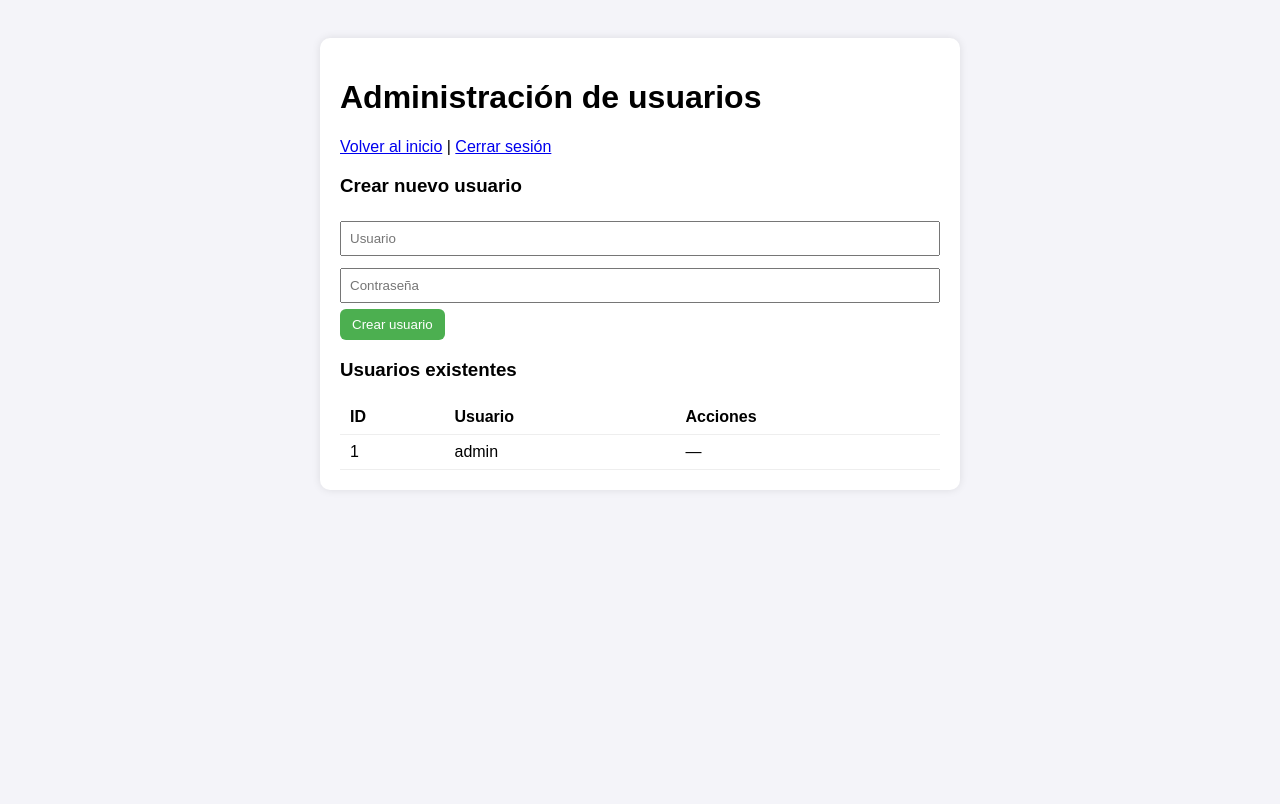
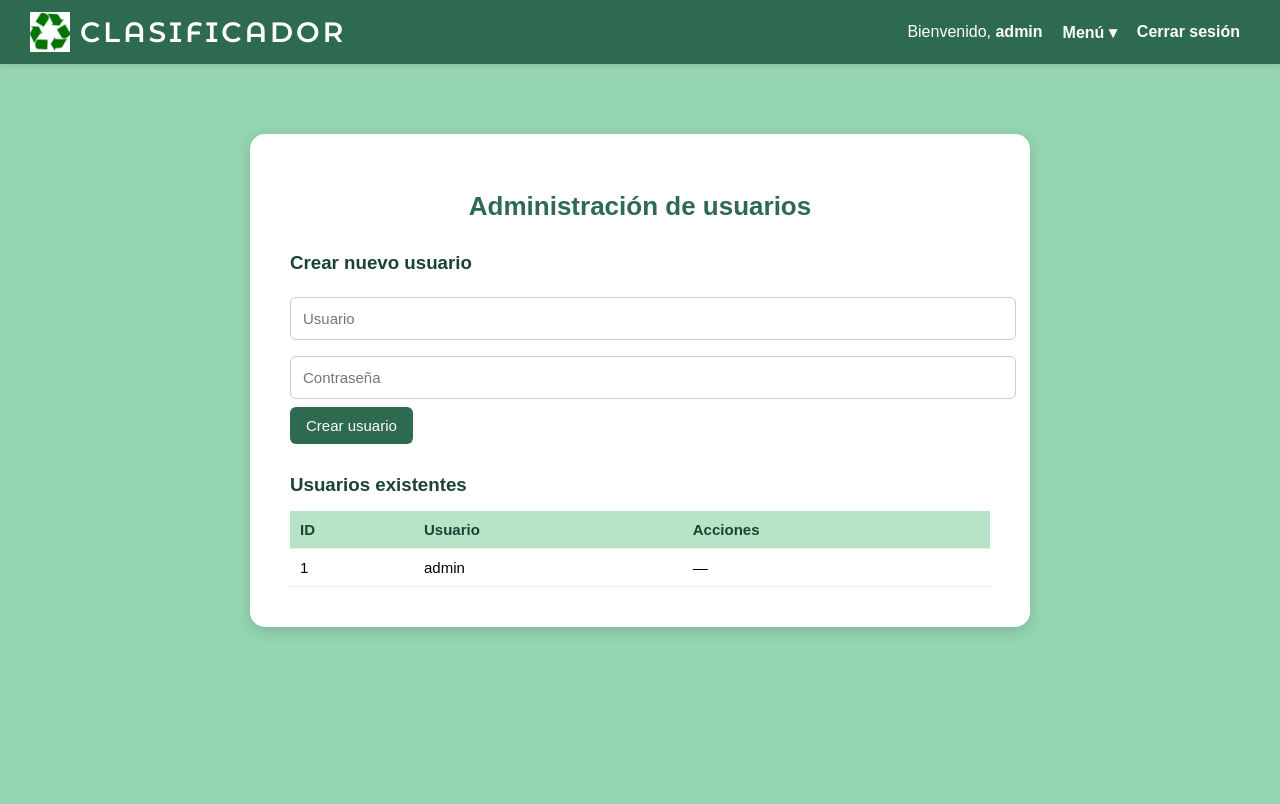
Before and after one commit to JHONATANDAVIDRIVERARIVERA/PROYECTO, a Flask app: page /users in a window 1280 px wide. Before the commit the page ends 457 px from the top, so only its background shows below. Run offline with Flask 2, Linux system fonts and the light colour scheme; a user stored in the database is signed in; data comes from the database, SQL or seed files in the repository.

Commit message:
CAMBIOS EN EL HTML USERS
CAMBIOS PARA QUE SE VEA MEJOR VISUALMENTE EL ADMINISTRADOR DE USUARIOS

```diff
--- a/templates/users.html
+++ b/templates/users.html
@@ -1,27 +1,169 @@
-<!DOCTYPE html>
-<html lang="es">
-<head>
-    <meta charset="UTF-8">
-    <title>Usuarios - Admin</title>
+{% extends 'base.html' %}
+
+{% block title %}Administrar usuarios - Clasificador{% endblock %}
+
+{% block content %}
+
 <style>
-        body { font-family: Arial, sans-serif; background: #f4f4f9; padding: 30px; }
-        .container { background: white; padding: 20px; border-radius: 10px; box-shadow: 0 0 8px rgba(0,0,0,0.1); max-width: 600px; margin: auto; }
-        table { width: 100%; border-collapse: collapse; }
-        th, td { padding: 8px 10px; border-bottom: 1px solid #eee; text-align: left; }
-        input { padding: 8px; width: 100%; margin: 6px 0; box-sizing: border-box; }
-        button { padding: 8px 12px; background: #4CAF50; color: white; border: none; border-radius: 6px; }
-        .success { color: #3c763d; }
-        .error { color: #a94442; }
+    body {
+        background-color: #95d5b2; /* Fondo verde reciclaje */
+        margin: 0;
+        font-family: 'Poppins', sans-serif;
+    }
+
+    .user-container {
+        display: flex;
+        justify-content: center;
+        align-items: flex-start;
+        min-height: calc(100vh - 120px);
+        padding: 40px 20px;
+        box-sizing: border-box;
+    }
+
+    .user-card {
+        background: white;
+        padding: 40px;
+        border-radius: 15px;
+        box-shadow: 0 4px 15px rgba(0,0,0,0.15);
+        width: 700px;
+        max-width: 95%;
+    }
+
+    h1 {
+        color: #2d6a4f;
+        font-size: 26px;
+        margin-bottom: 20px;
+        text-align: center;
+    }
+
+    h3 {
+        color: #1b4332;
+        margin-top: 30px;
+        margin-bottom: 15px;
+    }
+
+    a {
+        color: #2d6a4f;
+        text-decoration: none;
+        font-weight: 600;
+    }
+
+    a:hover {
+        text-decoration: underline;
+    }
+
+    /* Mensajes flash */
+    .msg {
+        margin-bottom: 15px;
+    }
+
+    .error {
+        color: #b02a37;
+        background: #f8d7da;
+        padding: 10px;
+        border-radius: 6px;
+    }
+
+    .success {
+        color: #0f5132;
+        background: #d1e7dd;
+        padding: 10px;
+        border-radius: 6px;
+    }
+
+    /* Formulario */
+    form {
+        margin-bottom: 20px;
+    }
+
+    input[type="text"], input[type="password"] {
+        width: 100%;
+        padding: 12px;
+        margin: 8px 0;
+        border: 1px solid #ccc;
+        border-radius: 6px;
+        font-size: 15px;
+        outline: none;
+        transition: border-color 0.3s;
+    }
+
+    input[type="text"]:focus, input[type="password"]:focus {
+        border-color: #2d6a4f;
+    }
+
+    button {
+        background: #2d6a4f;
+        color: white;
+        border: none;
+        border-radius: 6px;
+        padding: 10px 16px;
+        cursor: pointer;
+        font-size: 15px;
+        transition: background 0.3s;
+    }
+
+    button:hover {
+        background: #1b4332;
+    }
+
+    /* Tabla */
+    table {
+        width: 100%;
+        border-collapse: collapse;
+        margin-top: 15px;
+    }
+
+    th, td {
+        padding: 10px;
+        border-bottom: 1px solid #eee;
+        text-align: left;
+        font-size: 15px;
+    }
+
+    th {
+        background: #b7e4c7;
+        color: #1b4332;
+    }
+
+    tr:hover {
+        background: #f9f9f9;
+    }
+
+    /* Responsive */
+    @media (max-width: 600px) {
+        .user-card {
+            padding: 25px;
+        }
+
+        table, thead, tbody, th, td, tr {
+            display: block;
+        }
+
+        th {
+            display: none;
+        }
+
+        td {
+            padding: 10px 0;
+            border-bottom: 1px solid #ddd;
+        }
+
+        td::before {
+            content: attr(data-label);
+            font-weight: 600;
+            color: #2d6a4f;
+            display: block;
+        }
+    }
 </style>
-</head>
-<body>
-    <div class="container">
+
+<div class="user-container">
+    <div class="user-card">
         <h1>Administración de usuarios</h1>
-        <p><a href="{{ url_for('index') }}">Volver al inicio</a> | <a href="{{ url_for('logout') }}">Cerrar sesión</a></p>
 
     {% with messages = get_flashed_messages(with_categories=true) %}
       {% if messages %}
-            <div>
+        <div class="msg">
           {% for category, message in messages %}
             <div class="{{ category }}">{{ message }}</div>
           {% endfor %}
@@ -38,16 +180,18 @@
 
     <h3>Usuarios existentes</h3>
     <table>
-      <thead><tr><th>ID</th><th>Usuario</th><th>Acciones</th></tr></thead>
+        <thead>
+            <tr><th>ID</th><th>Usuario</th><th>Acciones</th></tr>
+        </thead>
         <tbody>
             {% for u in users %}
             <tr>
-            <td>{{ u['id'] }}</td>
-            <td>{{ u['username'] }}</td>
-            <td>
+                <td data-label="ID">{{ u['id'] }}</td>
+                <td data-label="Usuario">{{ u['username'] }}</td>
+                <td data-label="Acciones">
                     {% if u.username != 'admin' and u.username != user %}
                         <form method="post" action="{{ url_for('delete_user', user_id=u['id']) }}" style="display:inline">
-                  <button type="submit" onclick="return confirm('Eliminar usuario {{ u.username }}?')">Eliminar</button>
+                            <button type="submit" onclick="return confirm('¿Eliminar usuario {{ u.username }}?')">Eliminar</button>
                         </form>
                     {% else %}
                         &mdash;
@@ -58,5 +202,6 @@
         </tbody>
     </table>
 </div>
-</body>
-</html>
+
+</div>
+{% endblock %}
```
Lines whose indentation alone changed are shown as unchanged.
